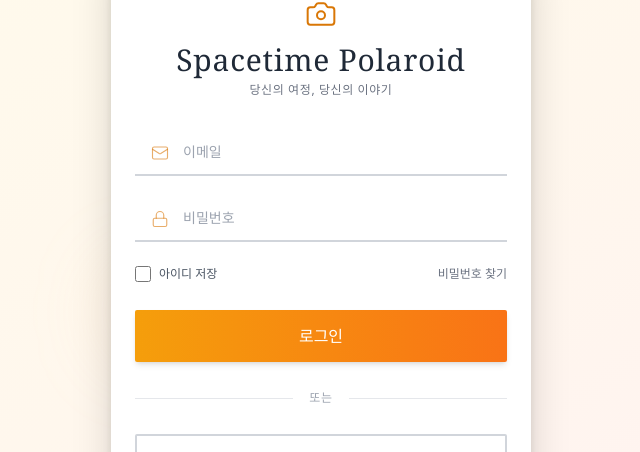
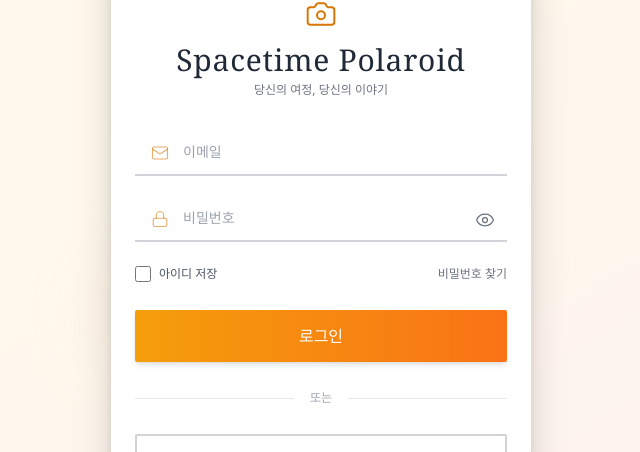
Before and after one commit to duddj1598/Spacetime_frontend, a React (Vite) app: page / in a window 1280 px wide. Shown: the part 136-588 px from the top of the page, without its empty margins (319-959 px from the left). Built offline with nearby package versions, Linux system fonts and the light colour scheme; no server answers.

Commit message:
로그인 화면 수정

```diff
--- a/src/pages/Start/LoginPage.jsx
+++ b/src/pages/Start/LoginPage.jsx
@@ -1,6 +1,6 @@
 import React, { useState } from "react";
 import { useNavigate } from "react-router-dom";
-import { Mail, Lock, Camera } from "lucide-react";
+import { Mail, Lock, Camera, Eye, EyeOff } from "lucide-react";
 import { jwtDecode } from "jwt-decode";
 
 export default function LoginPage() {
@@ -9,7 +9,9 @@ export default function LoginPage() {
   const [password, setPassword] = useState("");
   const [remember, setRemember] = useState(false);
 
-  /** 로그인 API 연결 */
+  // 👁 비밀번호 보기/숨기기 상태
+  const [showPassword, setShowPassword] = useState(false);
+
   const handleLogin = async (e) => {
     e.preventDefault();
 
@@ -28,25 +30,15 @@ export default function LoginPage() {
       const data = await response.json();
       console.log("login response:", data);
 
-      // 🔥 성공 여부 확인
       if (data.status === 200 && data.accessToken) {
         alert("로그인 성공!");
 
-        // 🌟 JWT 저장
         localStorage.setItem("accessToken", data.accessToken);
         localStorage.setItem("refreshToken", data.refreshToken || "");
 
-        // 🔥 토큰 decode
         const decoded = jwtDecode(data.accessToken);
-        console.log("decoded token:", decoded);
-
-        /**
-         * 🔥 userId 저장 (가장 중요!!)
-         * FastAPI는 userId를 sub에 넣어서 JWT 생성함
-         */
         localStorage.setItem("userId", decoded.sub);
 
-        // 아이디 저장
         if (remember) {
           localStorage.setItem("savedEmail", email);
         } else {
@@ -65,33 +57,30 @@ export default function LoginPage() {
 
   return (
     <div className="flex items-center justify-center min-h-screen bg-gradient-to-br from-amber-50 via-orange-50 to-rose-50">
-      {/* 배경 장식 요소 */}
+      {/* 배경 장식 */}
       <div className="absolute inset-0 overflow-hidden pointer-events-none">
         <div className="absolute top-20 left-10 w-32 h-32 bg-amber-200/20 rounded-full blur-3xl"></div>
         <div className="absolute bottom-20 right-10 w-40 h-40 bg-rose-200/20 rounded-full blur-3xl"></div>
         <div className="absolute top-1/2 left-1/3 w-24 h-24 bg-orange-200/20 rounded-full blur-2xl"></div>
       </div>
 
-      {/* 폴라로이드 프레임 스타일 로그인 박스 */}
+      {/* 로그인 카드 */}
       <div className="relative z-10 w-[420px] bg-white shadow-2xl rounded-sm p-6 pb-20"
-           style={{ boxShadow: '0 10px 40px rgba(0,0,0,0.15), 0 2px 8px rgba(0,0,0,0.1)' }}>
+           style={{ boxShadow: "0 10px 40px rgba(0,0,0,0.15), 0 2px 8px rgba(0,0,0,0.1)" }}>
 
-        {/* 상단 브랜드 영역 */}
+        {/* 상단 브랜드 */}
         <div className="text-center mb-8 pt-4">
-          <div className="inline-flex items-center justify-center mb-3">
-            <Camera className="text-amber-600" size={32} strokeWidth={1.5} />
-          </div>
+          <Camera className="text-amber-600 mx-auto mb-3" size={32} strokeWidth={1.5} />
           <h1 className="text-3xl font-light tracking-wide text-gray-800 mb-1"
-              style={{ fontFamily: 'Georgia, serif' }}>
+              style={{ fontFamily: "Georgia, serif" }}>
             Spacetime Polaroid
           </h1>
-          <p className="text-xs text-gray-500 tracking-wider">
-            당신의 여정, 당신의 이야기
-          </p>
+          <p className="text-xs text-gray-500">당신의 여정, 당신의 이야기</p>
         </div>
 
         <form onSubmit={handleLogin} className="flex flex-col gap-5">
-          {/* 이메일 입력 */}
+
+          {/* 이메일 */}
           <div className="relative">
             <Mail className="absolute left-4 top-3.5 text-amber-600/60" size={18} strokeWidth={1.5} />
             <input
@@ -99,39 +88,53 @@ export default function LoginPage() {
               placeholder="이메일"
               value={email}
               onChange={(e) => setEmail(e.target.value)}
-              className="w-full border-b-2 border-gray-300 bg-transparent py-3 pl-12 pr-4 text-sm text-gray-700 placeholder:text-gray-400 focus:outline-none focus:border-amber-600 transition-colors"
+              className="w-full border-b-2 border-gray-300 bg-transparent py-3 pl-12 pr-4 text-sm"
               required
             />
           </div>
 
-          {/* 비밀번호 입력 */}
+          {/* 🔥 비밀번호 (눈 아이콘 추가된 버전) */}
           <div className="relative">
             <Lock className="absolute left-4 top-3.5 text-amber-600/60" size={18} strokeWidth={1.5} />
+
             <input
-              type="password"
+              type={showPassword ? "text" : "password"}
               placeholder="비밀번호"
               value={password}
               onChange={(e) => setPassword(e.target.value)}
-              className="w-full border-b-2 border-gray-300 bg-transparent py-3 pl-12 pr-4 text-sm text-gray-700 placeholder:text-gray-400 focus:outline-none focus:border-amber-600 transition-colors"
+              className="w-full border-b-2 border-gray-300 bg-transparent py-3 pl-12 pr-10 text-sm text-gray-700 focus:border-amber-600 transition-colors"
               required
             />
+
+            {/* 🔥 눈 아이콘 버튼 */}
+            <button
+              type="button"
+              onClick={() => setShowPassword(!showPassword)}
+              className="absolute right-3 top-3.5 text-gray-500 hover:text-amber-600 transition-colors"
+            >
+              {showPassword ? (
+                <EyeOff size={20} strokeWidth={1.5} />
+              ) : (
+                <Eye size={20} strokeWidth={1.5} />
+              )}
+            </button>
           </div>
 
-          {/* 아이디 저장 + 비밀번호 찾기 */}
+          {/* 기타 정보 */}
           <div className="flex justify-between items-center text-xs mt-1 mb-2">
-            <label className="flex items-center gap-2 text-gray-600 cursor-pointer hover:text-gray-800 transition-colors">
+            <label className="flex items-center gap-2 text-gray-600">
               <input
                 type="checkbox"
                 checked={remember}
                 onChange={(e) => setRemember(e.target.checked)}
-                className="w-4 h-4 accent-amber-600 cursor-pointer"
+                className="w-4 h-4 accent-amber-600"
               />
               아이디 저장
             </label>
             <button
               type="button"
               onClick={() => navigate("/findpassword")}
-              className="text-gray-500 hover:text-amber-600 transition-colors"
+              className="text-gray-500 hover:text-amber-600"
             >
               비밀번호 찾기
             </button>
@@ -140,7 +143,7 @@ export default function LoginPage() {
           {/* 로그인 버튼 */}
           <button
             type="submit"
-            className="w-full bg-gradient-to-r from-amber-500 to-orange-500 text-white font-medium py-3.5 rounded-sm hover:from-amber-600 hover:to-orange-600 transition-all shadow-md hover:shadow-lg transform hover:-translate-y-0.5"
+            className="w-full bg-gradient-to-r from-amber-500 to-orange-500 text-white py-3.5 rounded-sm shadow-md hover:shadow-lg hover:-translate-y-0.5 transition-all"
           >
             로그인
           </button>
@@ -151,9 +154,7 @@ export default function LoginPage() {
               <div className="w-full border-t border-gray-200"></div>
             </div>
             <div className="relative flex justify-center text-xs">
-              <span className="bg-white px-4 text-gray-400 tracking-wider">
-                또는
-              </span>
+              <span className="bg-white px-4 text-gray-400">또는</span>
             </div>
           </div>
 
@@ -161,15 +162,15 @@ export default function LoginPage() {
           <button
             type="button"
             onClick={() => navigate("/signup")}
-            className="w-full bg-white border-2 border-gray-300 text-gray-700 font-medium py-3.5 rounded-sm hover:border-amber-500 hover:text-amber-600 hover:bg-amber-50/30 transition-all"
+            className="w-full bg-white border-2 border-gray-300 text-gray-700 py-3.5 rounded-sm hover:border-amber-500 hover:text-amber-600 hover:bg-amber-50/30 transition-all"
           >
             회원가입
           </button>
         </form>
 
-        {/* 폴라로이드 하단 여백 효과 */}
-        <div className="absolute bottom-3 left-1/2 transform -translate-x-1/2 text-center">
-          <p className="text-xs text-gray-400 italic" style={{ fontFamily: 'Georgia, serif' }}>
+        {/* 폴라로이드 하단 문구 */}
+        <div className="absolute bottom-3 left-1/2 -translate-x-1/2 text-center">
+          <p className="text-xs text-gray-400 italic" style={{ fontFamily: "Georgia, serif" }}>
             순간을 기록하세요
           </p>
         </div>
```
